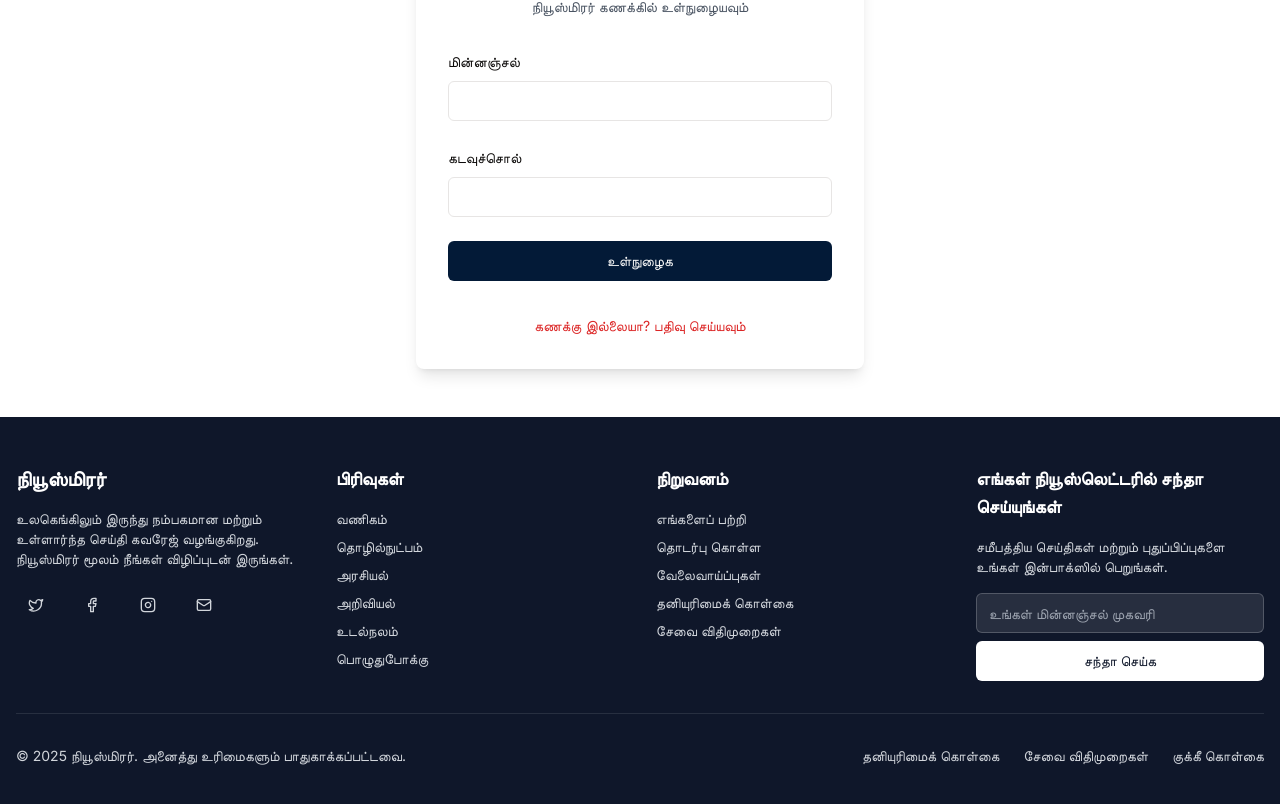
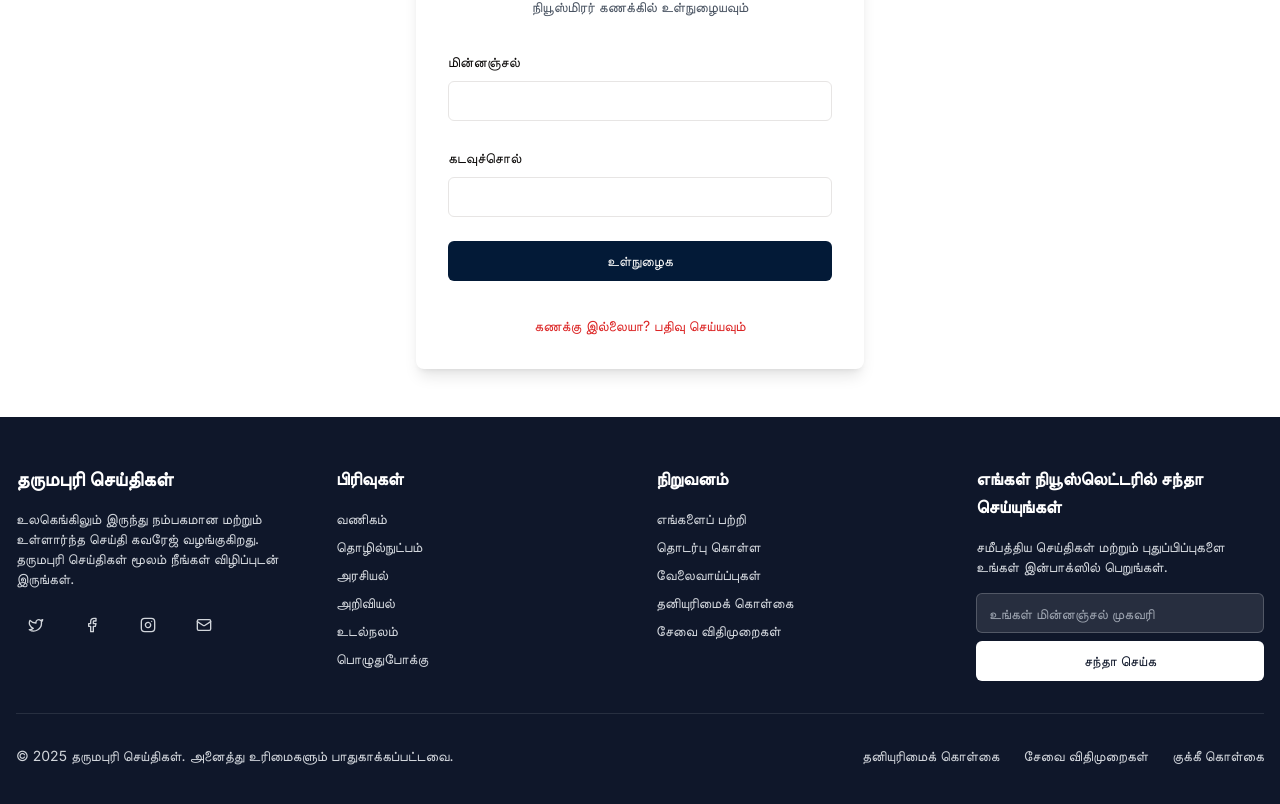
Before and after one commit to dpinews9/NEWS-DPI25, a React (Vite) app: page /auth in a window 1280 px wide. Shown: the part 212-1016 px from the top of the page. Built offline with nearby package versions, Linux system fonts and the light colour scheme.

Commit message:
Update Footer.tsx

```diff
--- a/src/components/layout/Footer.tsx
+++ b/src/components/layout/Footer.tsx
@@ -12,9 +12,9 @@ const Footer = () => {
         <div className="grid grid-cols-1 md:grid-cols-4 gap-8">
           {/* About */}
           <div className="col-span-1">
-            <h3 className="text-xl font-bold mb-4 text-white">நியூஸ்மிரர்</h3>
+            <h3 className="text-xl font-bold mb-4 text-white">தருமபுரி செய்திகள்</h3>
             <p className="text-sm text-gray-300 mb-4">
-              உலகெங்கிலும் இருந்து நம்பகமான மற்றும் உள்ளார்ந்த செய்தி கவரேஜ் வழங்குகிறது. நியூஸ்மிரர் மூலம் நீங்கள் விழிப்புடன் இருங்கள்.
+              உலகெங்கிலும் இருந்து நம்பகமான மற்றும் உள்ளார்ந்த செய்தி கவரேஜ் வழங்குகிறது. தருமபுரி செய்திகள் மூலம் நீங்கள் விழிப்புடன் இருங்கள்.
             </p>
             <div className="flex space-x-4">
               <Button size="icon" variant="ghost" className="text-gray-300 hover:text-white">
@@ -94,7 +94,7 @@ const Footer = () => {
 
         <div className="border-t border-white/10 mt-8 pt-8 text-sm text-gray-300">
           <div className="flex flex-col md:flex-row justify-between items-center">
-            <p>© 2025 நியூஸ்மிரர். அனைத்து உரிமைகளும் பாதுகாக்கப்பட்டவை.</p>
+            <p>© 2025 தருமபுரி செய்திகள். அனைத்து உரிமைகளும் பாதுகாக்கப்பட்டவை.</p>
             <div className="flex space-x-6 mt-4 md:mt-0">
               <Link to="#" className="hover:text-white">தனியுரிமைக் கொள்கை</Link>
               <Link to="#" className="hover:text-white">சேவை விதிமுறைகள்</Link>
```
